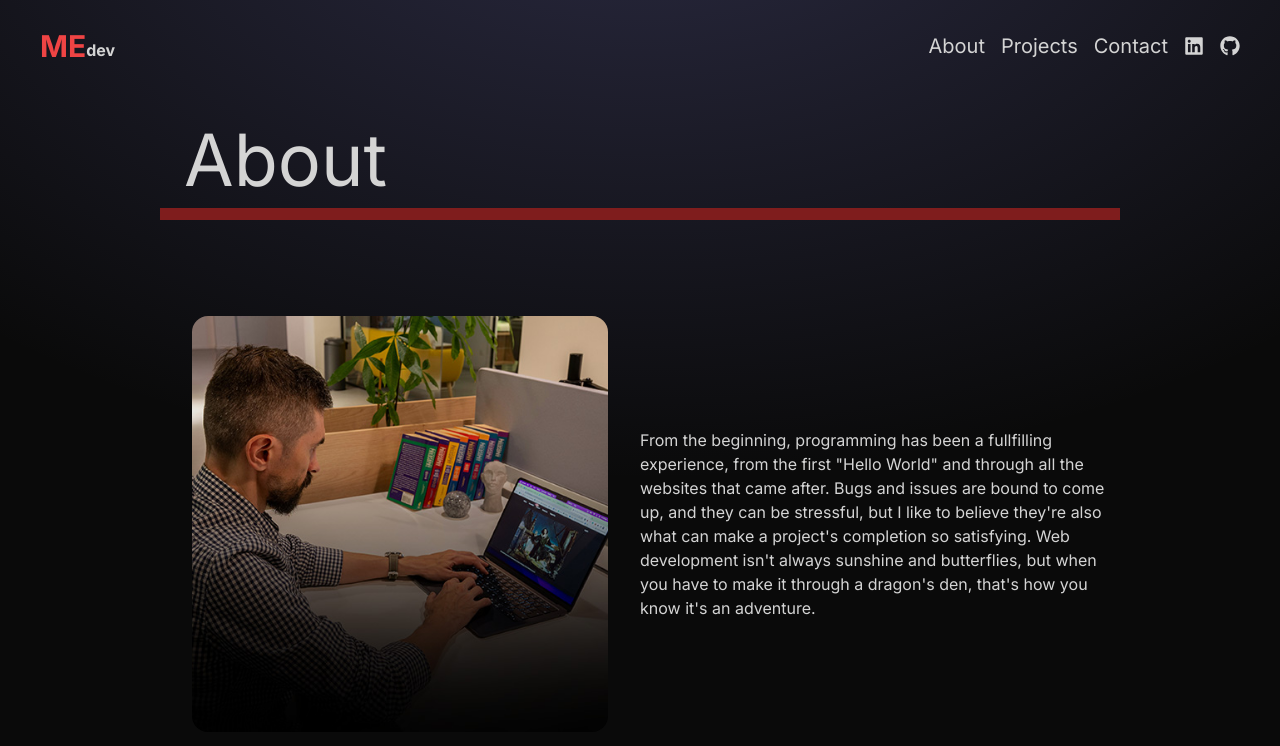
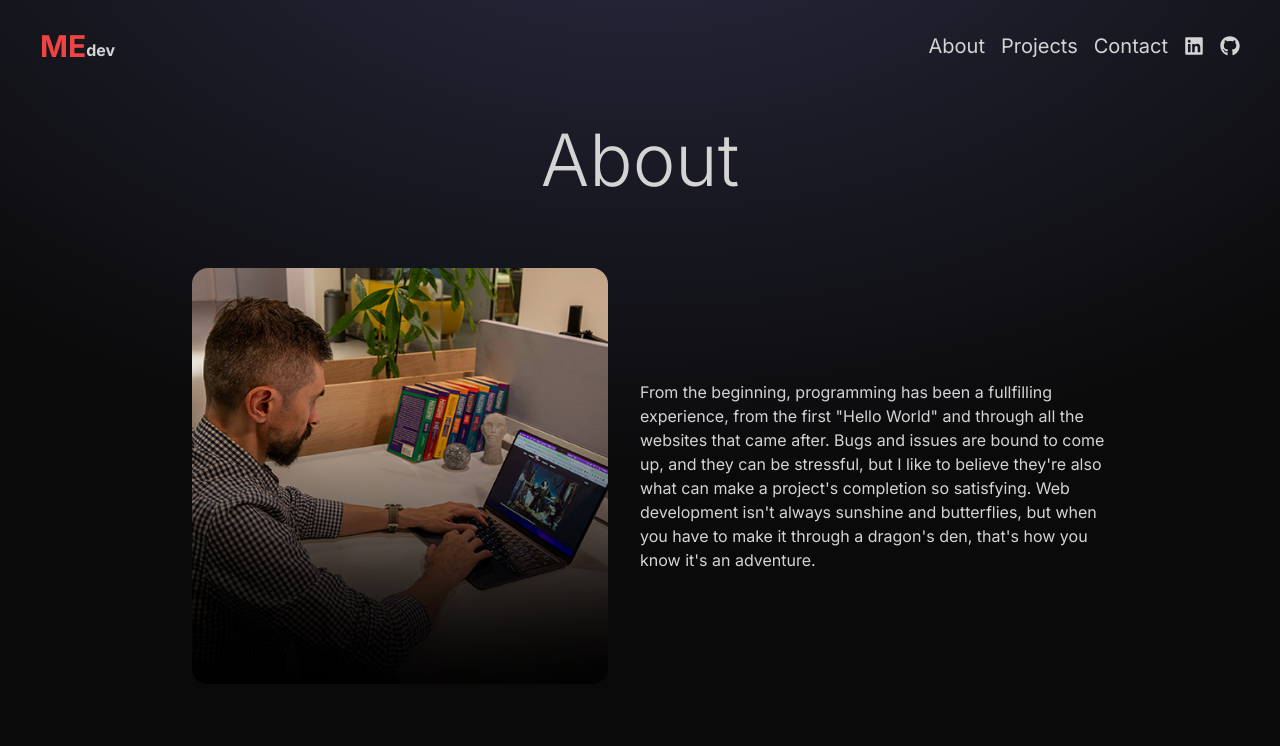
Before and after one commit to Mattheweng1/portfolio, a React (Vite) app: page /about in a window 1280 px wide. Shown: the top 746 px of the page. Built offline with nearby package versions, Linux system fonts and the light colour scheme.

Commit message:
Change PageTitle appearance

```diff
--- a/src/components/PageTitle.jsx
+++ b/src/components/PageTitle.jsx
@@ -2,10 +2,7 @@ import PropTypes from "prop-types";
 
 const PageTitle = ({ title }) => {
   return (
-    <div>
-      <h1 className="mx-6 my-3 text-7xl">{title}</h1>
-      <div className="h-3 bg-red-900 mb-16"></div>
-    </div>
+    <div className="mt-16 mb-10 text-7xl text-center font-light">{title}</div>
   );
 };
 
```
